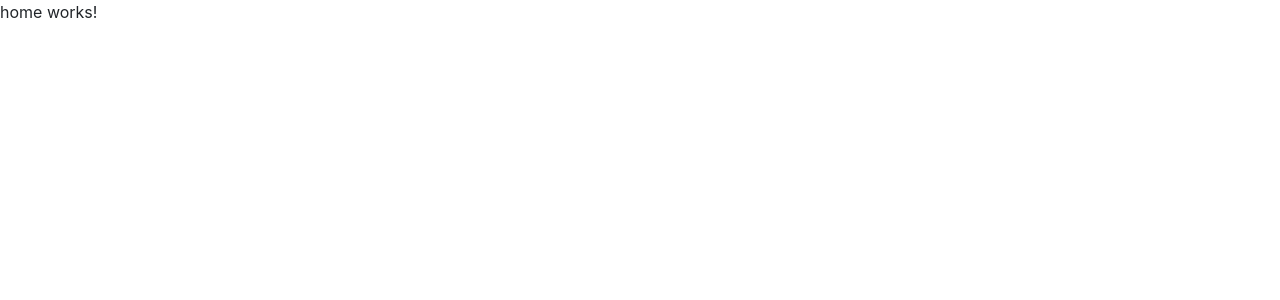
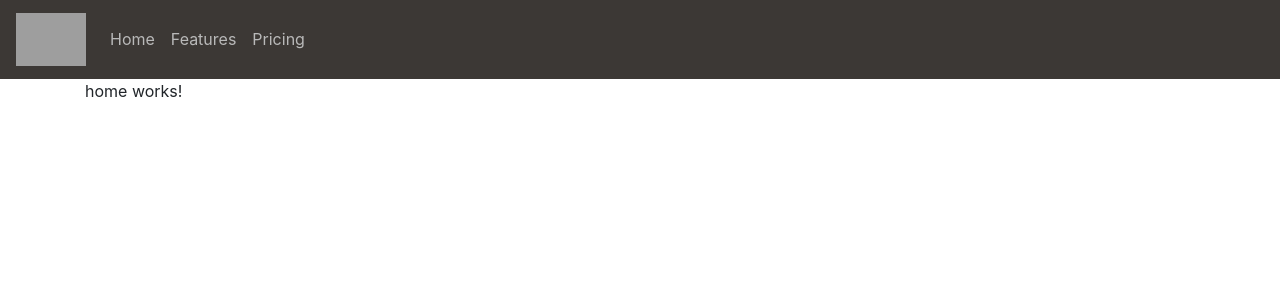
Before and after one commit to cruzerblade95/Petronas-OCC, an Angular app: page / in a window 1280 px wide. Shown: the top 300 px of the page. Built offline with nearby package versions, Linux system fonts and the light colour scheme; grey boxes are pictures that could not be loaded.

Commit message:
second change template

```diff
--- a/src/app/app.component.html
+++ b/src/app/app.component.html
@@ -1 +1,39 @@
+<head>
+
+    <style>
+
+    .navbar.navbar-expand-lg.navbar-light .navbar-nav .nav-item .nav-link {
+    color: #b9b9b9;
+    }
+
+    </style>
+
+</head>
+
+<body>
+    <div>
+        <nav class="navbar navbar-expand-lg navbar-light" style="background-color: #3C3835;">
+            <a class="navbar-brand" href="#"><img src="../assets/image/petronas.png" width="70px"></a>
+            <button class="navbar-toggler" type="button" data-toggle="collapse" data-target="#navbarNav" aria-controls="navbarNav" aria-expanded="false" aria-label="Toggle navigation">
+              <span class="navbar-toggler-icon"></span>
+            </button>
+            <div class="collapse navbar-collapse" id="navbarNav">
+              <ul class="navbar-nav">
+                <li class="nav-item active">
+                  <a class="nav-link" href="#">Home <span class="sr-only">(current)</span></a>
+                </li>
+                <li class="nav-item">
+                  <a class="nav-link" href="#">Features</a>
+                </li>
+                <li class="nav-item">
+                  <a class="nav-link" href="#">Pricing</a>
+                </li>
+              </ul>
+            </div>
+          </nav>
+</div>
+
+<div class="container">
 <router-outlet></router-outlet>
+</div>
+</body>
```
